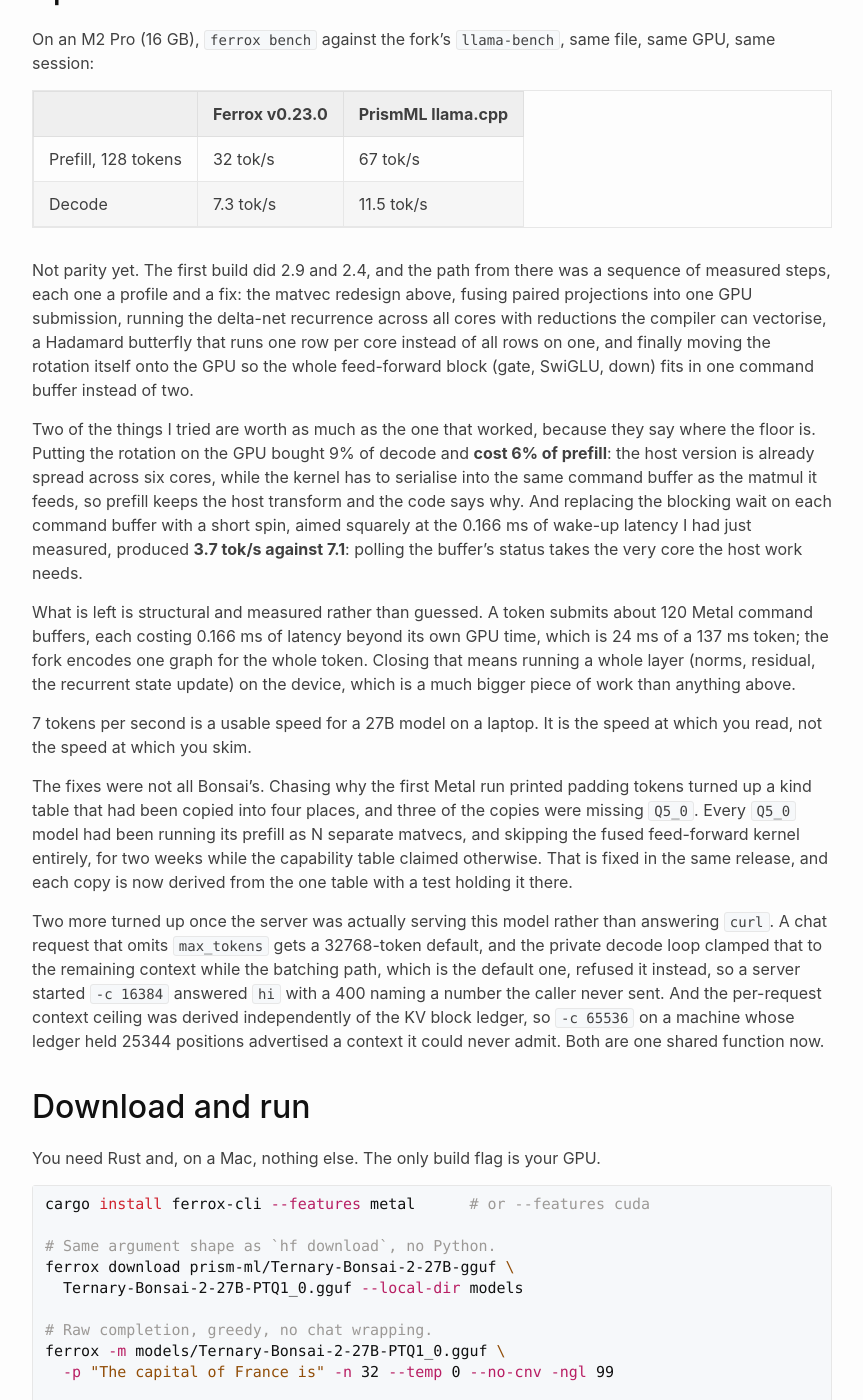
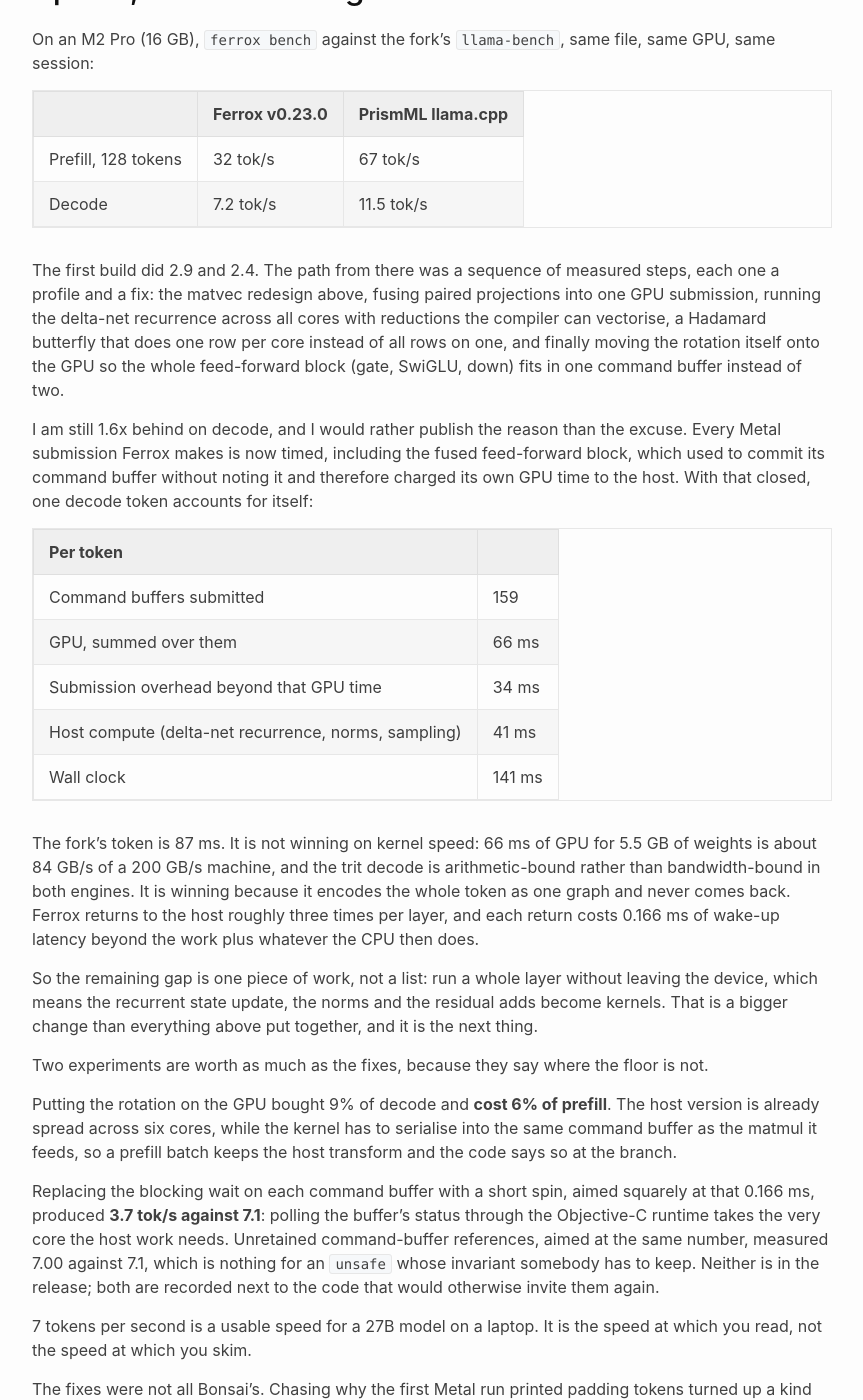
Before and after one commit to antonellof/antonellof.github.io, a Jekyll site: the page built from _posts/2026-09-18-ferrox-bonsai-ternary-27b-local.md, in a window 1280 px wide and 1400 px high, scrolled down 2099 px. Shown: the whole window, without its empty margins (208-1071 px from the left). Built offline with Jekyll 4.4.1, drawn with Linux system fonts in a browser that asks for light colours; nearby versions of some CDN libraries; some of the changed text lies outside the part shown.

Commit message:
Bonsai post: rewrite the speed section around the measured per-token ledger

```diff
--- a/_posts/2026-09-18-ferrox-bonsai-ternary-27b-local.md
+++ b/_posts/2026-09-18-ferrox-bonsai-ternary-27b-local.md
@@ -43,20 +43,36 @@
 
 For scale, the "wrong" line is 1e-2 and the fork's own build-to-build spread on this format is up to 4.6e-4. These are the same distribution to within float accumulation order. The tokenizer matches too: 21 test strings across both special-token modes, 1198 tokens, identical.
 
-## Speed
+## Speed, and where it goes
 
 On an M2 Pro (16 GB), `ferrox bench` against the fork's `llama-bench`, same file, same GPU, same session:
 
 | | Ferrox v0.23.0 | PrismML llama.cpp |
 |---|---|---|
 | Prefill, 128 tokens | 32 tok/s | 67 tok/s |
-| Decode | 7.3 tok/s | 11.5 tok/s |
+| Decode | 7.2 tok/s | 11.5 tok/s |
 
-Not parity yet. The first build did 2.9 and 2.4, and the path from there was a sequence of measured steps, each one a profile and a fix: the matvec redesign above, fusing paired projections into one GPU submission, running the delta-net recurrence across all cores with reductions the compiler can vectorise, a Hadamard butterfly that runs one row per core instead of all rows on one, and finally moving the rotation itself onto the GPU so the whole feed-forward block (gate, SwiGLU, down) fits in one command buffer instead of two.
+The first build did 2.9 and 2.4. The path from there was a sequence of measured steps, each one a profile and a fix: the matvec redesign above, fusing paired projections into one GPU submission, running the delta-net recurrence across all cores with reductions the compiler can vectorise, a Hadamard butterfly that does one row per core instead of all rows on one, and finally moving the rotation itself onto the GPU so the whole feed-forward block (gate, SwiGLU, down) fits in one command buffer instead of two.
 
-Two of the things I tried are worth as much as the one that worked, because they say where the floor is. Putting the rotation on the GPU bought 9% of decode and **cost 6% of prefill**: the host version is already spread across six cores, while the kernel has to serialise into the same command buffer as the matmul it feeds, so prefill keeps the host transform and the code says why. And replacing the blocking wait on each command buffer with a short spin, aimed squarely at the 0.166 ms of wake-up latency I had just measured, produced **3.7 tok/s against 7.1**: polling the buffer's status takes the very core the host work needs.
+I am still 1.6x behind on decode, and I would rather publish the reason than the excuse. Every Metal submission Ferrox makes is now timed, including the fused feed-forward block, which used to commit its command buffer without noting it and therefore charged its own GPU time to the host. With that closed, one decode token accounts for itself:
 
-What is left is structural and measured rather than guessed. A token submits about 120 Metal command buffers, each costing 0.166 ms of latency beyond its own GPU time, which is 24 ms of a 137 ms token; the fork encodes one graph for the whole token. Closing that means running a whole layer (norms, residual, the recurrent state update) on the device, which is a much bigger piece of work than anything above.
+| Per token | |
+|---|---|
+| Command buffers submitted | 159 |
+| GPU, summed over them | 66 ms |
+| Submission overhead beyond that GPU time | 34 ms |
+| Host compute (delta-net recurrence, norms, sampling) | 41 ms |
+| Wall clock | 141 ms |
+
+The fork's token is 87 ms. It is not winning on kernel speed: 66 ms of GPU for 5.5 GB of weights is about 84 GB/s of a 200 GB/s machine, and the trit decode is arithmetic-bound rather than bandwidth-bound in both engines. It is winning because it encodes the whole token as one graph and never comes back. Ferrox returns to the host roughly three times per layer, and each return costs 0.166 ms of wake-up latency beyond the work plus whatever the CPU then does.
+
+So the remaining gap is one piece of work, not a list: run a whole layer without leaving the device, which means the recurrent state update, the norms and the residual adds become kernels. That is a bigger change than everything above put together, and it is the next thing.
+
+Two experiments are worth as much as the fixes, because they say where the floor is not.
+
+Putting the rotation on the GPU bought 9% of decode and **cost 6% of prefill**. The host version is already spread across six cores, while the kernel has to serialise into the same command buffer as the matmul it feeds, so a prefill batch keeps the host transform and the code says so at the branch.
+
+Replacing the blocking wait on each command buffer with a short spin, aimed squarely at that 0.166 ms, produced **3.7 tok/s against 7.1**: polling the buffer's status through the Objective-C runtime takes the very core the host work needs. Unretained command-buffer references, aimed at the same number, measured 7.00 against 7.1, which is nothing for an `unsafe` whose invariant somebody has to keep. Neither is in the release; both are recorded next to the code that would otherwise invite them again.
 
 7 tokens per second is a usable speed for a 27B model on a laptop. It is the speed at which you read, not the speed at which you skim.
 
```
